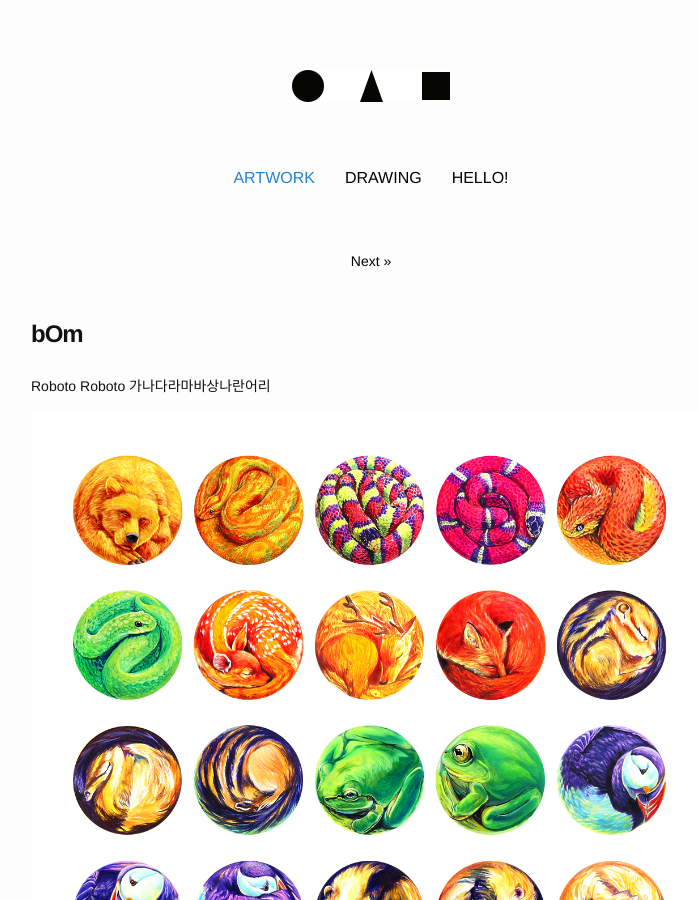
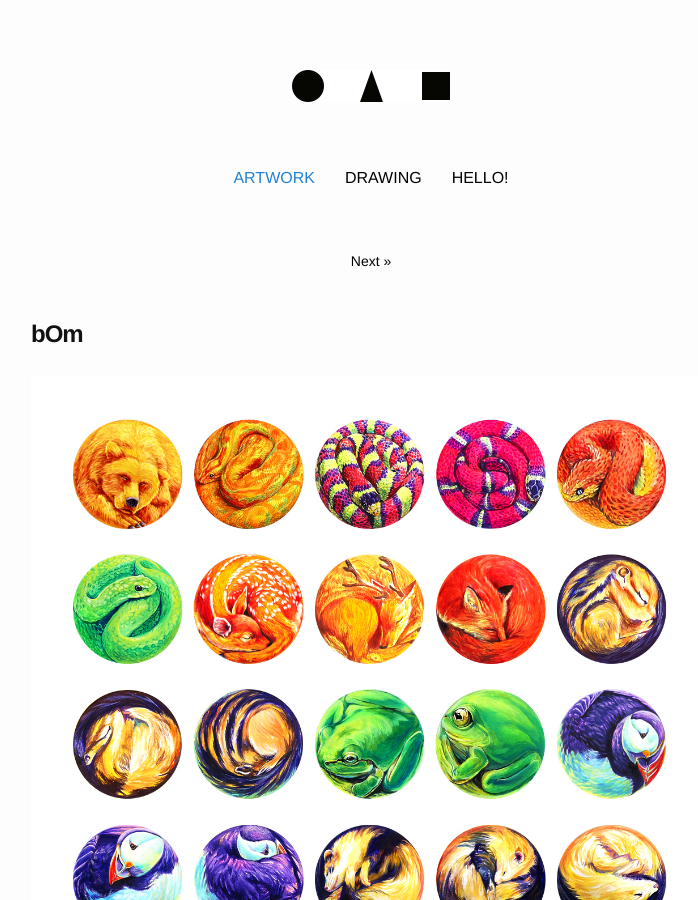
Before and after one commit to stellapark/edenyoon.github.io, a Jekyll site: the page built from _posts/2015-10-12-bom.markdown, in a window 1280 px wide and 900 px high. Shown: the whole window, without its empty margins (269-967 px from the left). Built offline with Jekyll 4.4.1, drawn with Linux system fonts in a browser that asks for light colours.

Commit message:
Update 2015-10-12-bom.markdown

```diff
--- a/_posts/2015-10-12-bom.markdown
+++ b/_posts/2015-10-12-bom.markdown
@@ -5,11 +5,6 @@ date:   2015-10-12 15:39:40
 preview: https://stellapark.github.io/img/bom/list_thumbnail_bom.png
 googlewebfonts: Roboto
 ---
-
-Roboto
-Roboto
-가나다라마바상나란어리
-
 ![cover]({{ site.url }}/img/bom/bom_00_all.jpg)
 
 ![InsideBlack]({{ site.url }}/img/bom/bom_01_insideblack.jpg)
```
